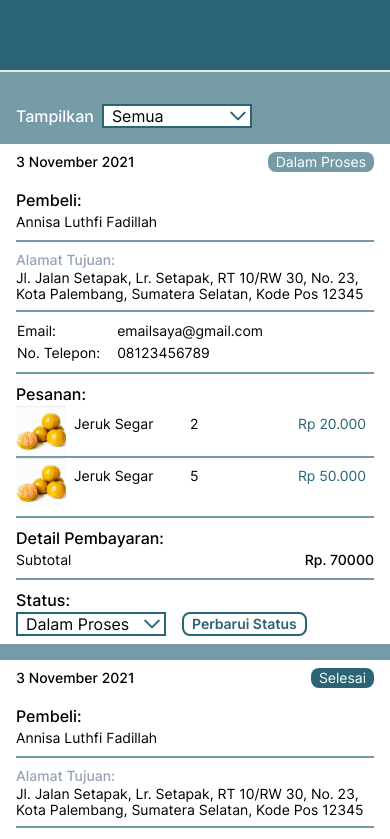
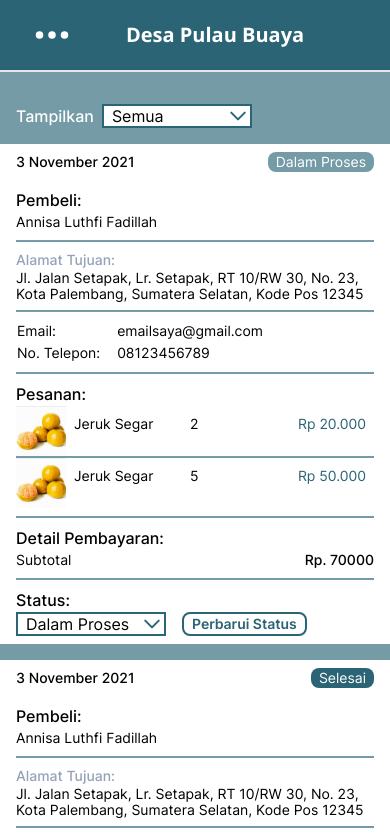
Before and after one commit to aziemp66/Desa-Pulau-Buaya-Front-End, a React (Vite) app: page /marketplace/order in a window 390 px wide. Shown: the top 839 px of the page. Built offline with nearby package versions, Linux system fonts and the light colour scheme.

Commit message:
Fixing Color in Navbar Marketplace

```diff
--- a/src/Components/Ui/Navbar/Navbar.jsx
+++ b/src/Components/Ui/Navbar/Navbar.jsx
@@ -38,7 +38,11 @@ const Navbar = ({ toggleShow, show }) => {
           <div className={`flex justify-center items-center`}>
             <BsThreeDots
               className={`w-10 h-10 cursor-pointer ${
-                !scrollDown ? "text-blue-dark lg:text-white" : "text-blue-dark"
+                !scrollDown
+                  ? `${
+                      !insideMarketPlace ? "text-blue-dark" : "text-white"
+                    } lg:text-white`
+                  : "text-blue-dark"
               } lg:absolute top-5 left-10 transition-all duration-300 ease-in-out ${
                 show && "lg:hidden"
               }`}
@@ -48,7 +52,11 @@ const Navbar = ({ toggleShow, show }) => {
           <div className="flex justify-center items-center w-full">
             <h1
               className={`text-xl ${
-                !scrollDown ? "text-blue-dark lg:text-white" : "text-blue-dark"
+                !scrollDown
+                  ? `${
+                      !insideMarketPlace ? "text-blue-dark" : "text-white"
+                    } lg:text-white`
+                  : "text-blue-dark"
               } font-noto-sans font-bold`}
             >
               Desa Pulau Buaya
```
